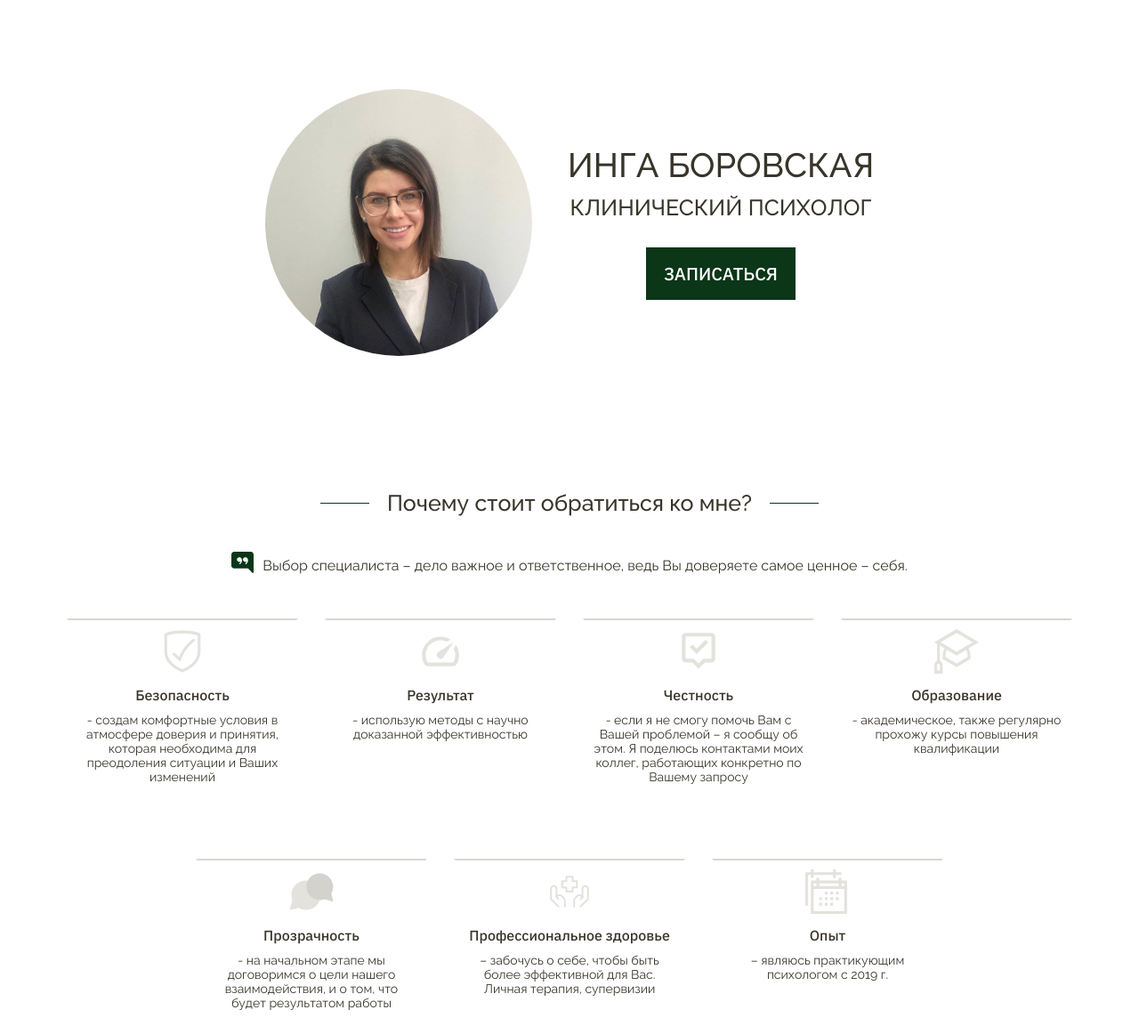
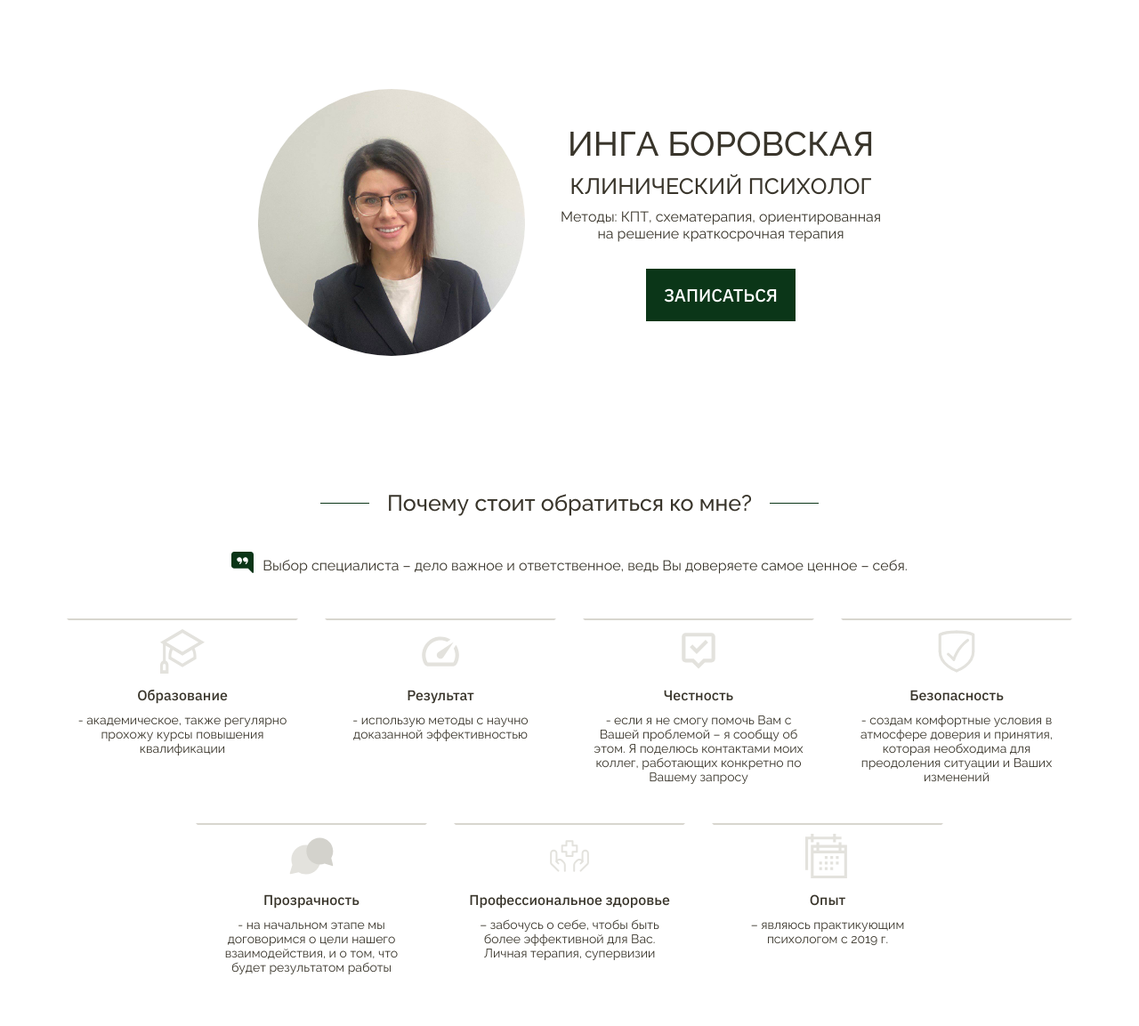
Before and after one commit to ingaemelianova/psychologist, a plain HTML site: page index.html in a window 1280 px wide. Shown: the top 1153 px of the page at 89% size. Drawn offline with nearby package versions, Linux system fonts and the light colour scheme.

Commit message:
refactor: Final edit

```diff
--- a/index.html
+++ b/index.html
@@ -7,7 +7,7 @@
   <meta name="keywords" content="Психологическая консультация, Санкт-Петербург, онлайн, КПТ, Тревожные состояния,
   Подавленные состояния, Перфекционизм, Конфликтные ситуации, Сложности с пониманием и регуляцией своих эмоций, Проблемы с самооценкой, Неуверенность в себе, Самокритика, Принятие себя, Навязчивые мысли  ">
   <meta property="og:image" content="https://ingaborovskaya.github.io/psychologist/assets/images/mainphoto.jpeg">
-  <meta property="og:description" content="Консультирую в КПТ, работаю онлайн и очно с 2019 г.">
+  <meta property="og:description" content="Консультирую в КПТ, работаю онлайн и очно.">
   <meta name="description" content="Клинический психолог Инга Боровская. Консультирую в когнитивно-поведенческом подходе очно и онлайн.">
   <meta property="og:url" content="ingaborovskaya.github.io/psychologist/">
 
@@ -33,6 +33,7 @@
             <div class="header__body-col">
               <h1 class="title">Инга Боровская</h1>
               <h2 class="subtitle">Клинический психолог</h2>
+              <p class="header__body-txt">Методы: КПТ, схематерапия, ориентированная на решение краткосрочная терапия</p>
               <a class="base-btn js-modal-btn">Записаться</a>
             </div>
           </div>
@@ -54,10 +55,10 @@
           <div class="pros__block">
             <div class="pros__card">
               <div class="pros__card-icon">
-                <img src="./assets/images/why-secure.svg" alt="Иконка">
+                <img src="./assets/images/why-education.svg" alt="Иконка">
               </div>
-              <p class="pros__card-title">Безопасность</p>
-              <p class="pros__card-txt">- создам комфортные условия в атмосфере доверия и принятия, которая необходима для преодоления ситуации и Ваших изменений</p>
+              <p class="pros__card-title">Образование</p>
+              <p class="pros__card-txt">- академическое, также регулярно прохожу курсы повышения квалификации</p>
             </div>
             <div class="pros__card">
               <div class="pros__card-icon">
@@ -75,10 +76,10 @@
             </div>
             <div class="pros__card">
               <div class="pros__card-icon">
-                <img src="./assets/images/why-education.svg" alt="Иконка">
+                <img src="./assets/images/why-secure.svg" alt="Иконка">
               </div>
-              <p class="pros__card-title">Образование</p>
-              <p class="pros__card-txt">- академическое, также регулярно прохожу курсы повышения квалификации</p>
+              <p class="pros__card-title">Безопасность</p>
+              <p class="pros__card-txt">- создам комфортные условия в атмосфере доверия и принятия, которая необходима для преодоления ситуации и Ваших изменений</p>
             </div>
             <div class="pros__card">
               <div class="pros__card-icon">
@@ -276,6 +277,11 @@
                 <img src="./assets/images/Отзыв-Любовь.png" alt="Отзыв клиента" />
               </div>
 
+              <div class="reviews__item">
+                <p class="reviews__author">Артем</p>
+                <img src="./assets/images/Отзыв-Артем.png" alt="Отзыв клиента" />
+              </div>
+
             </div>
           </div>
         </div>
@@ -304,7 +310,7 @@
         </div>
       </section>
 
-      <section class="media">
+      <!-- <section class="media">
         <div class="container">
           <div class="main__block-title">
             <div class="main__block-line"></div>
@@ -322,7 +328,7 @@
             </div>
           </div>
         </div>
-      </section>
+      </section> -->
     </main>
 
     <footer class="footer">
--- a/styles/style.css
+++ b/styles/style.css
@@ -194,7 +194,12 @@ section, header {
       -ms-flex-align: center;
           align-items: center;
   margin: 0 auto;
+}
 
+.header__body-txt {
+  max-width: 360px;
+  text-align: center;
+  font-weight: 400;
 }
 
 .header__body-img {
@@ -280,7 +285,7 @@ section, header {
 
 .pros__card {
   width: 260px;
-  height: 240px;
+  height: 200px;
   border-top: 2px solid var(--main-beige);
   border-bottom: 2px solid transparent;
   border-left: 2px solid transparent;
@@ -441,6 +446,7 @@ section, header {
 
 .step__num {
   font-size: 2rem;
+  height: 3rem;
   color: var(--main-green);
 }
 
```
Also changed, not shown: assets/images/Отзыв-Артем.png (added), 1 other file.
